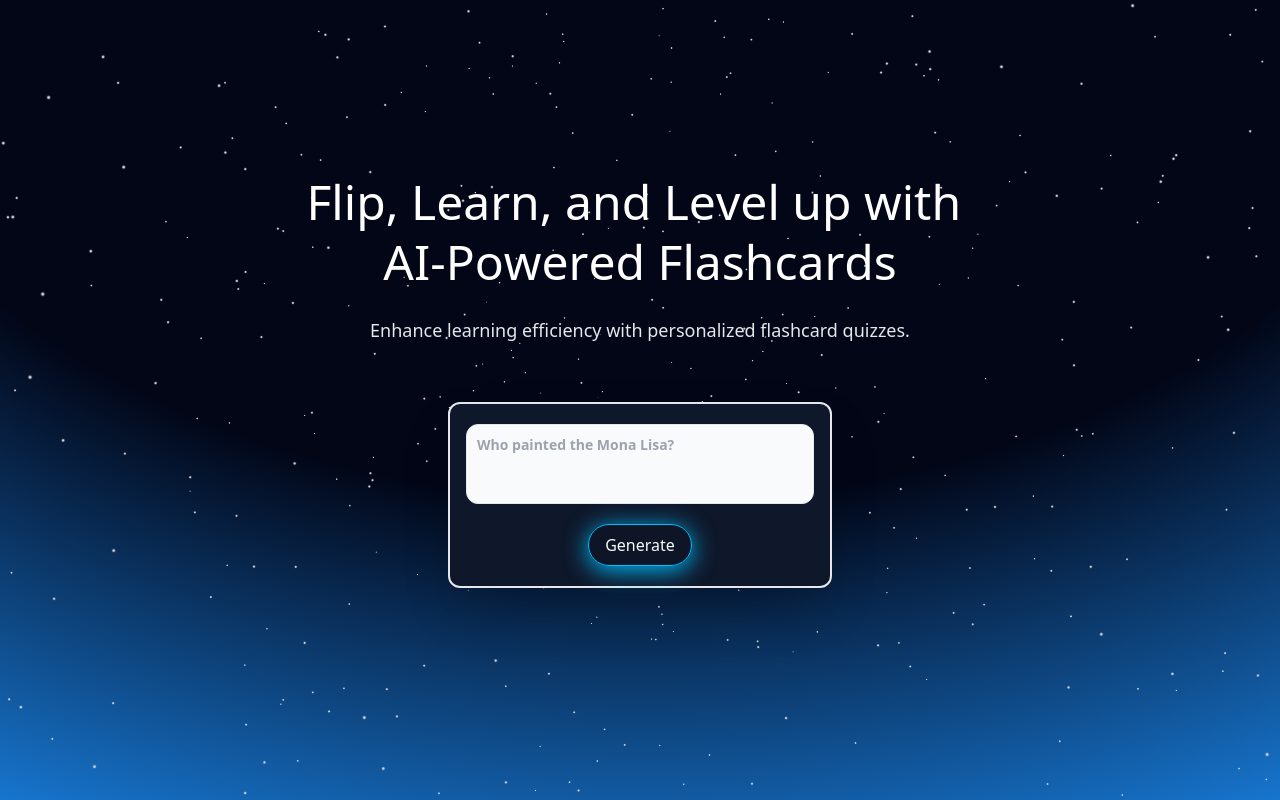
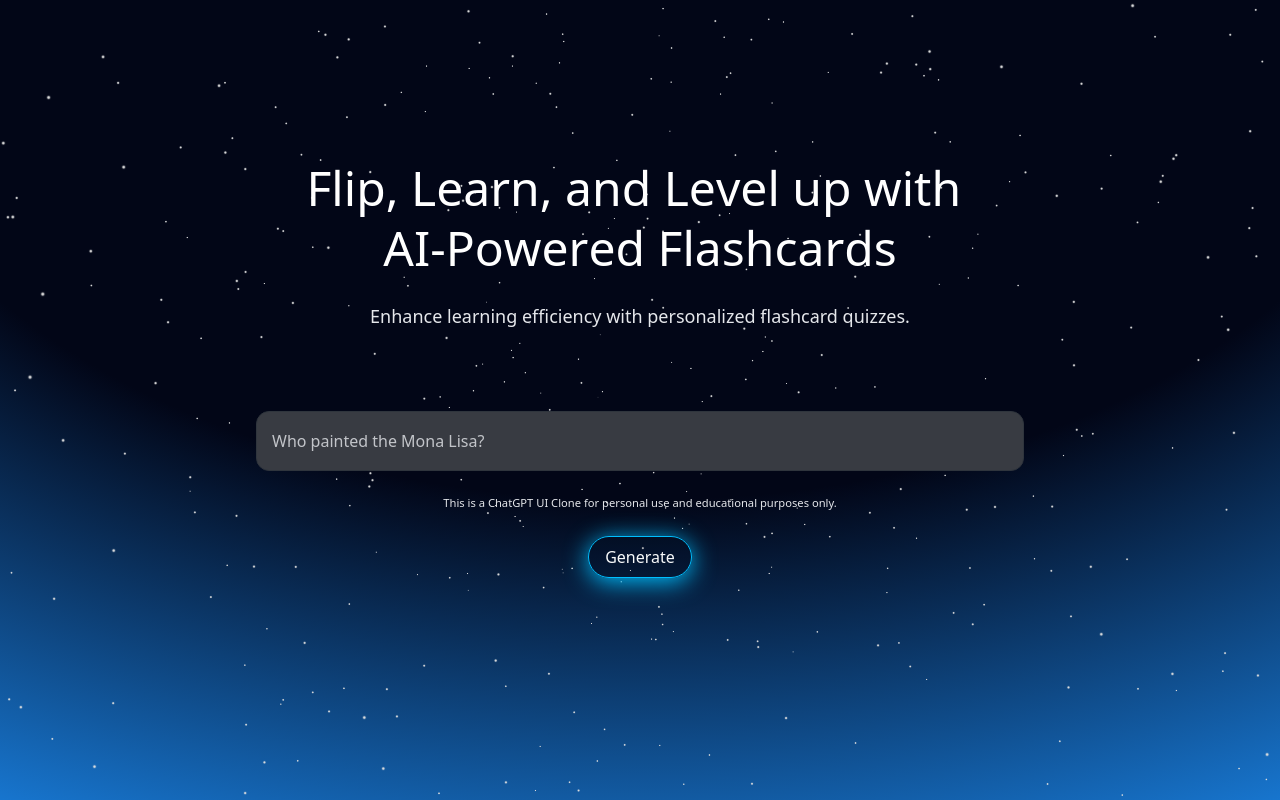
Before and after one commit to Panth1823/FlashGenie, a React (Vite) app in the folder Client/: page / in a window 1280 px wide. Both pictures are taken after a click on the button "Try It Free". Built offline with nearby package versions, Linux system fonts and the light colour scheme.

Commit message:
update FlashcardGrid.jsx, Home.jsx, Input.jsx and Client/src/index.css

```diff
--- a/Client/src/components/FlashcardGrid.jsx
+++ b/Client/src/components/FlashcardGrid.jsx
@@ -1,4 +1,4 @@
-import PropTypes from "prop-types"; // Add PropTypes import
+import PropTypes from "prop-types";
 import Flashcard from "./Flashcard";
 
 const FlashcardGrid = ({ flashcards }) => {
@@ -15,7 +15,6 @@ const FlashcardGrid = ({ flashcards }) => {
   );
 };
 
-// Add PropTypes to validate props
 FlashcardGrid.propTypes = {
   flashcards: PropTypes.arrayOf(
     PropTypes.shape({
--- a/Client/src/components/Home.jsx
+++ b/Client/src/components/Home.jsx
@@ -96,13 +96,14 @@ export const AuroraHero = () => {
         }}
         className="relative grid min-h-screen place-content-center overflow-hidden bg-gray-950 px-4 py-24 text-gray-200"
       >
-        <div className="relative z-10 flex flex-col items-center">
+        <div className=" flex flex-col gap-20">
+          <div className="relative z-10 flex flex-col items-center gap-6">
             <h1 className="max-w-3xl text-center text-xl font-medium leading-tight text-transparent sm:text-4xl sm:leading-tight md:text-5xl md:leading-tight text-white">
               <TextEffect per="char" preset="fade">
                 Flip, Learn, and Level up with AI-Powered Flashcards
               </TextEffect>
             </h1>
-          <p className="my-6 max-w-xl text-center text-base leading-relaxed md:text-lg md:leading-relaxed">
+            <p className=" max-w-xl text-center text-base leading-relaxed md:text-lg md:leading-relaxed">
               Enhance learning efficiency with personalized flashcard quizzes.
             </p>
             {buttonVisible && (
@@ -140,7 +141,7 @@ export const AuroraHero = () => {
                 initial={{ opacity: 0, y: 50 }}
                 animate={{ opacity: 1, y: 0 }}
                 transition={{ duration: 0.6, ease: "easeInOut" }}
-              className="mt-8 z-50"
+                className="z-50"
               >
                 <Input
                   quiz={quiz}
@@ -152,7 +153,8 @@ export const AuroraHero = () => {
                 <FlashcardGrid flashcards={flashcards} />
               </motion.div>
             </>
-        ) : null}{" "}
+          ) : null}
+        </div>
       </motion.section>
     </>
   );
--- a/Client/src/components/Input.jsx
+++ b/Client/src/components/Input.jsx
@@ -1,65 +1,61 @@
 import React from "react";
 import PropTypes from "prop-types"; // Add PropTypes import
 import { motion, useMotionTemplate, useMotionValue } from "framer-motion";
-const Input = ({
-  quiz,
-  handleMessageChange,
-  submitHandler,
-  error,
-  loading,
-}) => {
+const Input = ({ quiz, handleMessageChange, submitHandler, error }) => {
   const COLORS_TOP = ["#00BFFF", "#1E90FF"];
   const color = useMotionValue(COLORS_TOP[0]);
   const border = useMotionTemplate`1px solid ${color}`;
   const boxShadow = useMotionTemplate`0px 4px 24px ${color}`;
   return (
     <>
-      <div className="flex justify-center items-center  z-50">
-        <div className="w-1/2 px-4 border-2 rounded-xl bg-slate-900 h-auto shadow-2xl z-50">
+      <div
+        id="message-form"
+        className="mx-auto w-full box-border max-w-[850px] text-center "
+      >
         <form onSubmit={submitHandler}>
-            <div className="flex items-center pt-5">
+          <div className="flex flex-col gap-6 relative message-wrapper justify-center ">
             <textarea
               type="text"
+              id="message"
+              rows="1"
               value={quiz}
+              required
               onChange={handleMessageChange}
-                className="block p-2.5 w-full text-sm text-black font-bold h-20 bg-gray-50 rounded-xl resize-none border dark:bg-gray-700 outline-none"
               placeholder="Who painted the Mona Lisa?"
-                required
+              className="w-full bg-[var(--color-user-menu-hover)] border border-[var(--color-user-message-border)] rounded-[13px] box-border px-[15px] py-[17px] pr-[85px] text-[var(--color-white)] font-inherit text-base outline-none placeholder:text-[var(--color-groupings)] resize-none placeholder:opacity-80"
             />
+            <div className="text-[var(--color-disclaimer)] text-[0.7em] disclaimer">
+              This is a ChatGPT UI Clone for personal use and educational
+              purposes only.
             </div>
-            <div className="flex justify-center p-5">
             <motion.button
               style={{
                 border,
                 boxShadow,
               }}
               whileHover={{
-                  scale: 1.015,
+                scale: 1.045,
               }}
               whileTap={{
                 scale: 0.985,
               }}
-                className="group relative flex w-fit items-center gap-1.5 rounded-full bg-gray-950/10 px-4 py-2 text-gray-50 transition-colors hover:bg-gray-950/50"
+              className="group relative flex w-fit items-center gap-1.5 rounded-full bg-gray-950/10 px-4 py-2 text-gray-50 transition-colors hover:bg-gray-950/50 self-center"
             >
               Generate
             </motion.button>
-            </div>
-          </form>
+
+            <div className="w-1/2 px-4  rounded-xl  h-auto shadow-2xl z-50">
               {error && (
                 <div className="text-red-500 text-center mt-4">{error}</div>
               )}
             </div>
           </div>
-      {loading && (
-        <div className="flex justify-center items-center mt-10">
-          <div className="w-16 h-16 border-4 border-blue-500 border-t-transparent border-solid rounded-full animate-spin"></div>
+        </form>
       </div>
-      )}
     </>
   );
 };
 
-// Add PropTypes to validate props
 Input.propTypes = {
   quiz: PropTypes.string.isRequired,
   handleMessageChange: PropTypes.func.isRequired,
--- a/Client/src/index.css
+++ b/Client/src/index.css
@@ -1,3 +1,9 @@
 @tailwind base;
 @tailwind components;
 @tailwind utilities;
+
+:root {
+    --color-user-menu-hover: #383b42;
+    --color-gpt3: #5fc319;
+    --color-user-message-border: #2f353d;
+}
```
Lines whose indentation alone changed are shown as unchanged.
